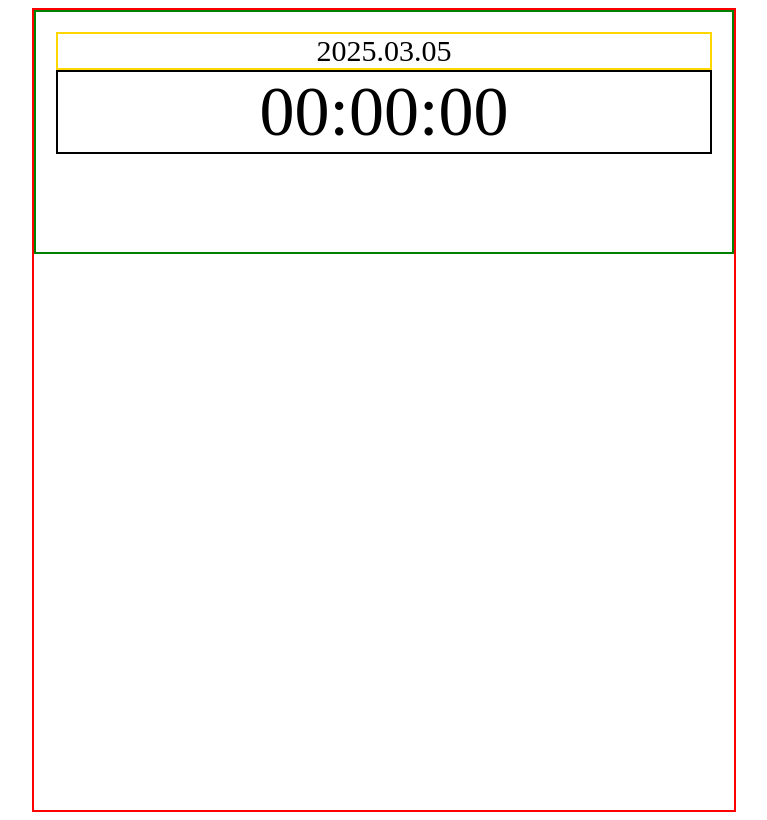
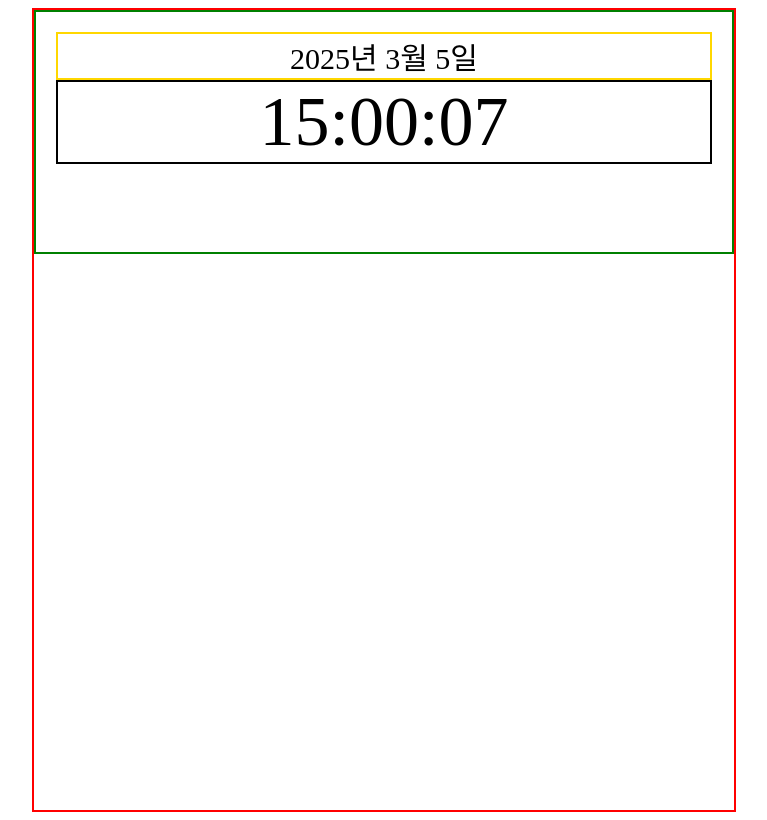
Before and after one commit to ejPark43/react-components, a React (Vite) app: page / in a window 1280 px wide. Shown: the whole page, without its empty margins (256-1023 px from the left). Built offline with nearby package versions, Linux system fonts and the light colour scheme.

Commit message:
feat: 날짜, 시간 보여주는 기능

```diff
--- a/src/components/Clock.jsx
+++ b/src/components/Clock.jsx
@@ -1,13 +1,32 @@
-import React from "react";
+import React, { useEffect, useState } from "react";
 import styled from "styled-components";
 
 function Clock() {
+  const [clockTime, setClockTime] = useState("");
+  const [stringDate, setStringDate] = useState("");
+
+  const CalculatedTime = () => {
+    let now = new Date();
+    let hour = String(now.getHours()).padStart("2", 0);
+    let minute = String(now.getMinutes()).padStart("2", 0);
+    let second = String(now.getSeconds()).padStart("2", 0); // 한자릿수 숫자일땐 앞에 0 없이 나오므로, 두자리수로 표현해주기 위해서 padStart사용.
+    let year = now.getFullYear(); // 년도
+    let month = now.getMonth(); // 월
+    let date = now.getDate(); // 날짜
+    setStringDate(`${year}년 ${month + 1}월 ${date}일`);
+    return `${hour}:${minute}:${second}`;
+  };
+
+  console.log("AA");
+  useEffect(() => {
+    setInterval(() => setClockTime(CalculatedTime()), 1000);
+  }, []);
   return (
     <>
       <Container>
-        <DatePart>2025.03.05</DatePart>
+        <DatePart>{stringDate}</DatePart>
 
-        <ClockPart>00:00:00</ClockPart>
+        <ClockPart>{clockTime}</ClockPart>
       </Container>
     </>
   );
```
